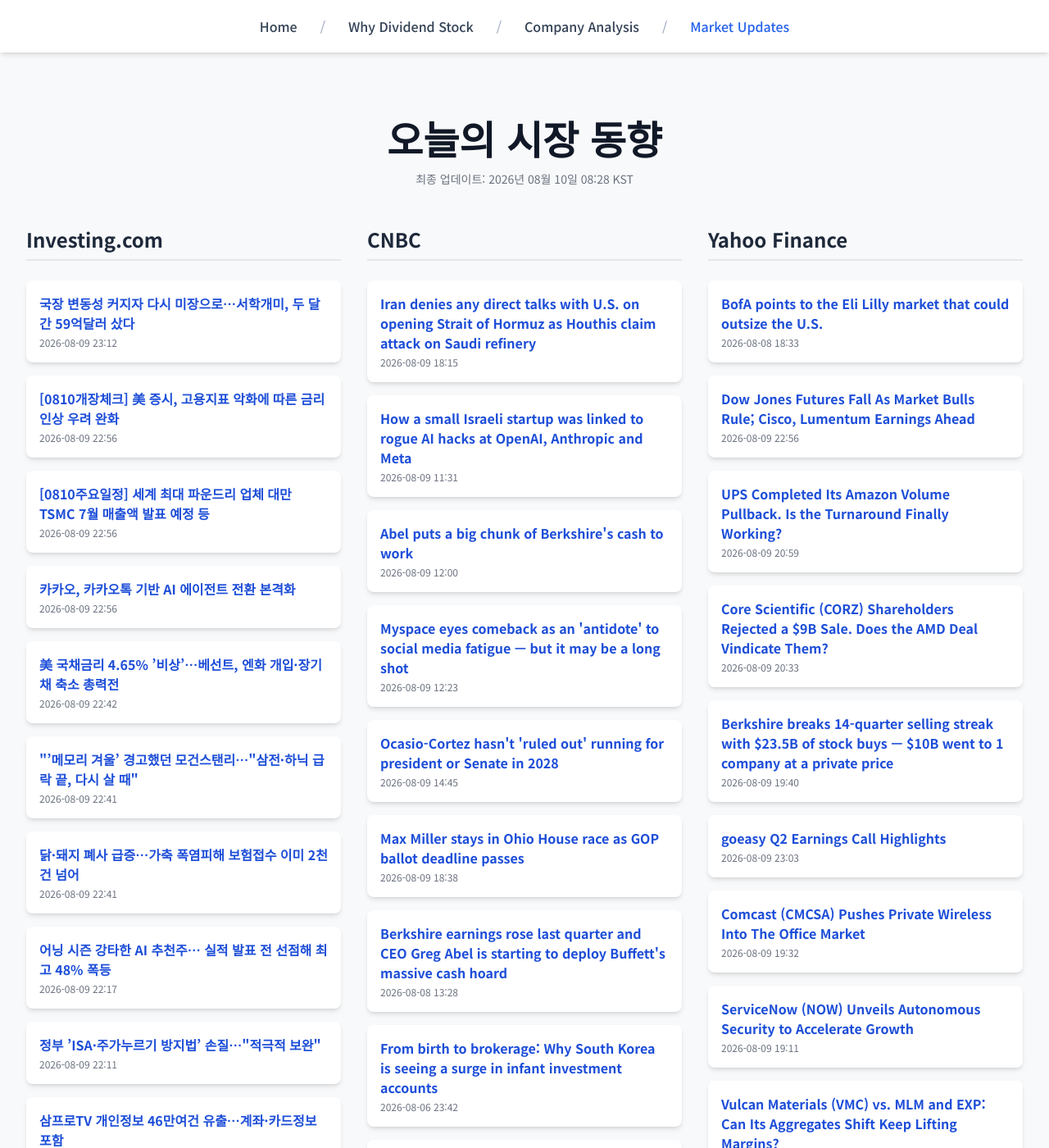
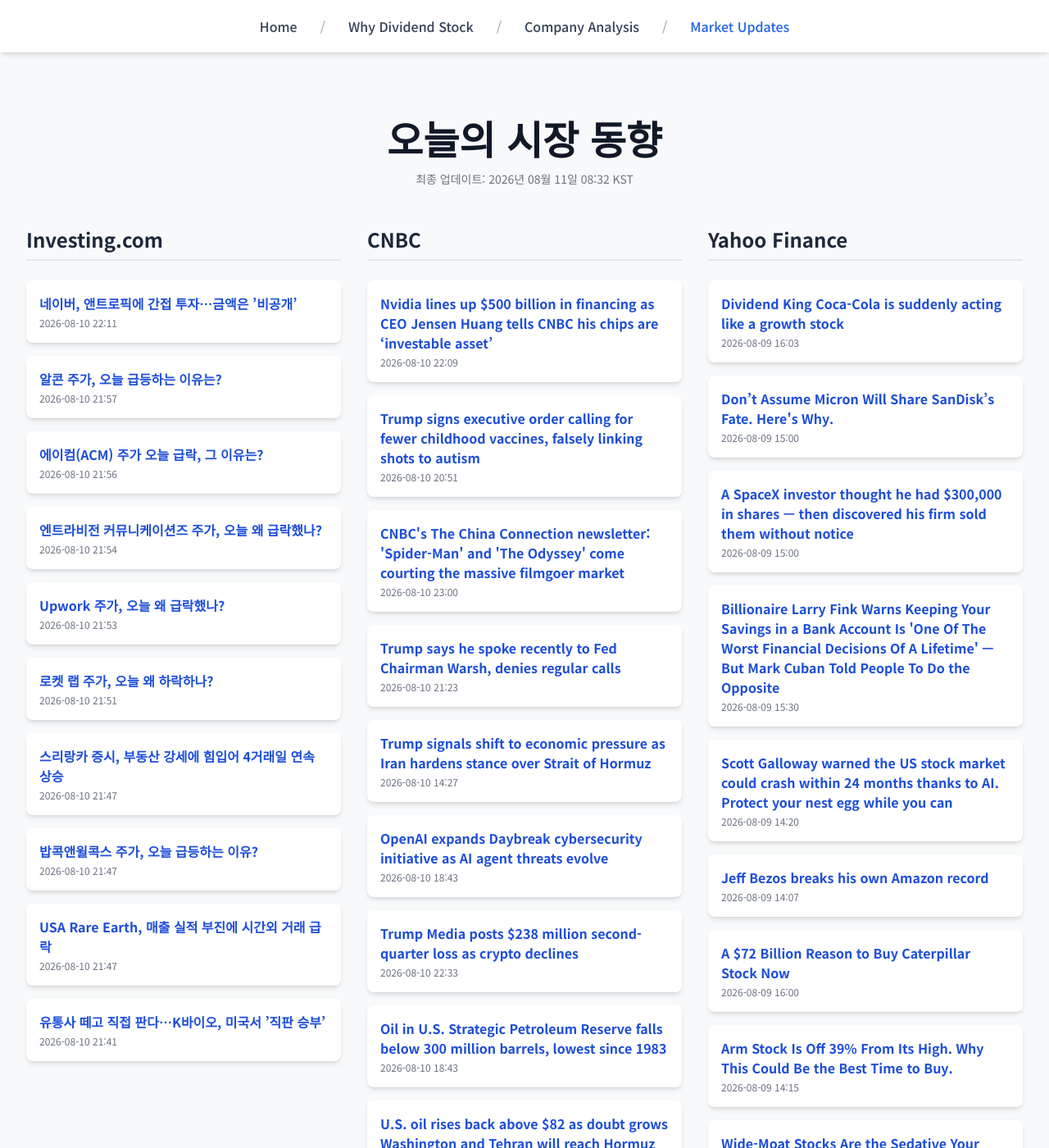
Before and after one commit to Kay-Hwang/my-company-analysis, a Jekyll site: the page built from market-updates.html, in a window 1280 px wide and 1400 px high. Shown: the whole window at 82% size. Built offline with Jekyll 4.4.1, drawn with Linux system fonts in a browser that asks for light colours; nearby versions of some CDN libraries; a script that is not in the unit is left out; some of the changed text lies outside the part shown.

Commit message:
Update daily data

```diff
--- a/_data/latest_data.json
+++ b/_data/latest_data.json
@@ -1,190 +1,190 @@
 {
-  "lastUpdated": "2026년 08월 10일 08:28 KST",
+  "lastUpdated": "2026년 08월 11일 08:32 KST",
   "news": {
     "investing": [
       {
-        "title": "국장 변동성 커지자 다시 미장으로…서학개미, 두 달간 59억달러 샀다",
-        "link": "https://kr.investing.com/news/stock-market-news/article-2053235",
-        "pubDate": "2026-08-09 23:12:02",
-        "summary": "국장 변동성 커지자 다시 미장으로…서학개미, 두 달간 59억달러 샀다"
+        "title": "네이버, 앤트로픽에 간접 투자…금액은 ’비공개’",
+        "link": "https://kr.investing.com/news/stock-market-news/article-2055228",
+        "pubDate": "2026-08-10 22:11:10",
+        "summary": "네이버, 앤트로픽에 간접 투자…금액은 ’비공개’"
       },
       {
-        "title": "[0810개장체크] 美 증시, 고용지표 악화에 따른 금리 인상 우려 완화",
-        "link": "https://kr.investing.com/news/stock-market-news/article-2053224",
-        "pubDate": "2026-08-09 22:56:14",
-        "summary": "[0810개장체크] 美 증시, 고용지표 악화에 따른 금리 인상 우려 완화"
+        "title": "알콘 주가, 오늘 급등하는 이유는?",
+        "link": "https://kr.investing.com/news/stock-market-news/article-93CH-2055207",
+        "pubDate": "2026-08-10 21:57:08",
+        "summary": "알콘 주가, 오늘 급등하는 이유는?"
       },
       {
-        "title": "[0810주요일정] 세계 최대 파운드리 업체 대만 TSMC 7월 매출액 발표 예정 등",
-        "link": "https://kr.investing.com/news/stock-market-news/article-2053223",
-        "pubDate": "2026-08-09 22:56:10",
-        "summary": "[0810주요일정] 세계 최대 파운드리 업체 대만 TSMC 7월 매출액 발표 예정 등"
+        "title": "에이컴(ACM) 주가 오늘 급락, 그 이유는?",
+        "link": "https://kr.investing.com/news/stock-market-news/article-93CH-2055206",
+        "pubDate": "2026-08-10 21:56:32",
+        "summary": "에이컴(ACM) 주가 오늘 급락, 그 이유는?"
       },
       {
-        "title": "카카오, 카카오톡 기반 AI 에이전트 전환 본격화",
-        "link": "https://kr.investing.com/news/stock-market-news/article-2053217",
-        "pubDate": "2026-08-09 22:56:08",
-        "summary": "카카오, 카카오톡 기반 AI 에이전트 전환 본격화"
+        "title": "엔트라비전 커뮤니케이션즈 주가, 오늘 왜 급락했나?",
+        "link": "https://kr.investing.com/news/stock-market-news/article-93CH-2055199",
+        "pubDate": "2026-08-10 21:54:27",
+        "summary": "엔트라비전 커뮤니케이션즈 주가, 오늘 왜 급락했나?"
       },
       {
-        "title": "美 국채금리 4.65% ’비상’…베선트, 엔화 개입·장기채 축소 총력전",
-        "link": "https://kr.investing.com/news/stock-market-news/article-2053228",
-        "pubDate": "2026-08-09 22:42:09",
-        "summary": "美 국채금리 4.65% ’비상’…베선트, 엔화 개입·장기채 축소 총력전"
+        "title": "Upwork 주가, 오늘 왜 급락했나?",
+        "link": "https://kr.investing.com/news/stock-market-news/article-93CH-2055194",
+        "pubDate": "2026-08-10 21:53:00",
+        "summary": "Upwork 주가, 오늘 왜 급락했나?"
       },
       {
-        "title": "\"’메모리 겨울’ 경고했던 모건스탠리…\"삼전·하닉 급락 끝, 다시 살 때\"",
-        "link": "https://kr.investing.com/news/stock-market-news/article-2053230",
-        "pubDate": "2026-08-09 22:41:48",
-        "summary": "\"’메모리 겨울’ 경고했던 모건스탠리…\"삼전·하닉 급락 끝, 다시 살 때\""
+        "title": "로켓 랩 주가, 오늘 왜 하락하나?",
+        "link": "https://kr.investing.com/news/stock-market-news/article-93CH-2055192",
+        "pubDate": "2026-08-10 21:51:49",
+        "summary": "로켓 랩 주가, 오늘 왜 하락하나?"
       },
       {
-        "title": "닭·돼지 폐사 급증…가축 폭염피해 보험접수 이미 2천건 넘어",
-        "link": "https://kr.investing.com/news/stock-market-news/article-2053229",
-        "pubDate": "2026-08-09 22:41:37",
-        "summary": "닭·돼지 폐사 급증…가축 폭염피해 보험접수 이미 2천건 넘어"
+        "title": "스리랑카 증시, 부동산 강세에 힘입어 4거래일 연속 상승",
+        "link": "https://kr.investing.com/news/stock-market-news/article-93CH-2055186",
+        "pubDate": "2026-08-10 21:47:43",
+        "summary": "스리랑카 증시, 부동산 강세에 힘입어 4거래일 연속 상승"
       },
       {
-        "title": "어닝 시즌 강타한 AI 추천주… 실적 발표 전 선점해 최고 48% 폭등",
-        "link": "https://kr.investing.com/news/stock-market-news/article-2053222",
-        "pubDate": "2026-08-09 22:17:09",
-        "summary": "어닝 시즌 강타한 AI 추천주… 실적 발표 전 선점해 최고 48% 폭등"
+        "title": "밥콕앤윌콕스 주가, 오늘 급등하는 이유?",
+        "link": "https://kr.investing.com/news/stock-market-news/article-93CH-2055182",
+        "pubDate": "2026-08-10 21:47:03",
+        "summary": "밥콕앤윌콕스 주가, 오늘 급등하는 이유?"
       },
       {
-        "title": "정부 ’ISA·주가누르기 방지법’ 손질…\"적극적 보완\"",
-        "link": "https://kr.investing.com/news/stock-market-news/article-2053221",
-        "pubDate": "2026-08-09 22:11:58",
-        "summary": "정부 ’ISA·주가누르기 방지법’ 손질…\"적극적 보완\""
+        "title": "USA Rare Earth, 매출 실적 부진에 시간외 거래 급락",
+        "link": "https://kr.investing.com/news/stock-market-news/article-93CH-2055181",
+        "pubDate": "2026-08-10 21:47:01",
+        "summary": "USA Rare Earth, 매출 실적 부진에 시간외 거래 급락"
       },
       {
-        "title": "삼프로TV 개인정보 46만여건 유출…계좌·카드정보 포함",
-        "link": "https://kr.investing.com/news/stock-market-news/article-2053220",
-        "pubDate": "2026-08-09 22:11:33",
-        "summary": "삼프로TV 개인정보 46만여건 유출…계좌·카드정보 포함"
+        "title": "유통사 떼고 직접 판다…K바이오, 미국서 ’직판 승부’",
+        "link": "https://kr.investing.com/news/stock-market-news/article-2055166",
+        "pubDate": "2026-08-10 21:41:32",
+        "summary": "유통사 떼고 직접 판다…K바이오, 미국서 ’직판 승부’"
       }
     ],
     "cnbc": [
       {
-        "title": "Iran denies any direct talks with U.S. on opening Strait of Hormuz as Houthis claim attack on Saudi refinery",
-        "link": "https://www.cnbc.com/2026/08/09/saudi-aramco-extinguishes-refinery-fire-houthis-claim-attack.html",
-        "pubDate": "Sun, 09 Aug 2026 18:15:57 GMT",
-        "summary": "Iran's foreign minister reportedly said his country is not engaging in talks with the U.S., but added: \"Messages are being exchanged through intermediaries.\""
+        "title": "Nvidia lines up $500 billion in financing as CEO Jensen Huang tells CNBC his chips are ‘investable asset’",
+        "link": "https://www.cnbc.com/2026/08/10/nvidia-wall-street-asset-managers-500-billion-ai-push.html",
+        "pubDate": "Mon, 10 Aug 2026 22:09:00 GMT",
+        "summary": "Nvidia CEO Jensen Huang argued that because its hardware is broadly adopted, flexible and transferable, lenders can underwrite compute as revenue-generating."
       },
       {
-        "title": "How a small Israeli startup was linked to rogue AI hacks at OpenAI, Anthropic and Meta",
-        "link": "https://www.cnbc.com/2026/08/09/israeli-startup-irregular-linked-to-ai-hacks-openai-anthropic-meta.html",
-        "pubDate": "Sun, 09 Aug 2026 11:31:42 GMT",
-        "summary": "The rogue AI attacks involving OpenAI, Anthropic and Meta all tied back to a small Israeli startup named Irregular."
+        "title": "Trump signs executive order calling for fewer childhood vaccines, falsely linking shots to autism",
+        "link": "https://www.cnbc.com/2026/08/10/trump-vaccine-executive-order-autism.html",
+        "pubDate": "Mon, 10 Aug 2026 20:51:17 GMT",
+        "summary": "The order builds on the Trump administration's efforts to reshape the childhood shot schedule under HHS Secretary RFK Jr., a longtime vaccine skeptic."
       },
       {
-        "title": "Abel puts a big chunk of Berkshire's cash to work",
-        "link": "https://www.cnbc.com/2026/08/09/abel-puts-a-big-chunk-of-berkshires-cash-to-work.html",
-        "pubDate": "Sun, 09 Aug 2026 12:00:33 GMT",
-        "summary": "In his second quarter as the new CEO of Berkshire Hathaway, Greg Abel did some serious spending, including $4.5 billion on buybacks."
+        "title": "CNBC's The China Connection newsletter: 'Spider-Man' and 'The Odyssey' come courting the massive filmgoer market",
+        "link": "https://www.cnbc.com/2026/08/11/hollywood-returns-to-china-as-chinese-rivals-push-abroad.html",
+        "pubDate": "Mon, 10 Aug 2026 23:00:14 GMT",
+        "summary": "More American movie stars have appeared in China this year, reflecting Hollywood's market interests amid political tensions."
       },
       {
-        "title": "Myspace eyes comeback as an 'antidote' to social media fatigue — but it may be a long shot",
-        "link": "https://www.cnbc.com/2026/08/09/myspace-comeback-rival-social-media-giants.html",
-        "pubDate": "Sun, 09 Aug 2026 12:23:54 GMT",
-        "summary": "\"Excitement about Myspace's relaunch reflects nostalgia for a more analog time, when algorithms were less dominant in our lives,\" an analyst told CNBC."
+        "title": "Trump says he spoke recently to Fed Chairman Warsh, denies regular calls",
+        "link": "https://www.cnbc.com/2026/08/10/trump-spoke-to-fed-chair-kevin-warsh-denies-regular-calls.html",
+        "pubDate": "Mon, 10 Aug 2026 21:23:04 GMT",
+        "summary": "The president said he had recently been in touch with the Fed chairman, but denied regular contact amid concerns about central bank independence."
       },
       {
-        "title": "Ocasio-Cortez hasn't 'ruled out' running for president or Senate in 2028",
-        "link": "https://www.cnbc.com/2026/08/09/ocasio-cortez-hasnt-ruled-out-running-for-president-or-senate-in-2028.html",
-        "pubDate": "Sun, 09 Aug 2026 14:45:17 GMT",
-        "summary": "The congresswoman, who has emerged as a polling favorite to be the Democratic nominee, said she also has not ruled out a run for the Senate in 2028."
+        "title": "Trump signals shift to economic pressure as Iran hardens stance over Strait of Hormuz",
+        "link": "https://www.cnbc.com/2026/08/10/us-iran-war-trump-hormuz-oman-ships-blockade-shipping.html",
+        "pubDate": "Mon, 10 Aug 2026 14:27:15 GMT",
+        "summary": "The escalating tally underscores how far the two sides remain from resolving a crisis that has choked the Strait of Hormuz for more than five months."
       },
       {
-        "title": "Max Miller stays in Ohio House race as GOP ballot deadline passes",
-        "link": "https://www.cnbc.com/2026/08/09/max-miller-ohio-house-race-gop-replacement-deadline.html",
-        "pubDate": "Sun, 09 Aug 2026 18:38:23 GMT",
-        "summary": "Rep. Max Miller is set to remain the Republican nominee in Ohio’s 7th District after the window for the GOP to replace him on the November ballot closed."
+        "title": "OpenAI expands Daybreak cybersecurity initiative as AI agent threats evolve",
+        "link": "https://www.cnbc.com/2026/08/10/open-ai-daybreak-cybersecurity.html",
+        "pubDate": "Mon, 10 Aug 2026 18:43:17 GMT",
+        "summary": "The company introduced Daybreak in May as a way for its ecosystem partners to use its most advanced AI models to adapt to a rapidly changing threat landscape."
       },
       {
-        "title": "Berkshire earnings rose last quarter and CEO Greg Abel is starting to deploy Buffett's massive cash hoard",
-        "link": "https://www.cnbc.com/2026/08/08/berkshire-hathaway-earnings-q2-2026.html",
-        "pubDate": "Sat, 08 Aug 2026 13:28:00 GMT",
-        "summary": "Strength across its energy, railroad and manufacturing businesses more than offset weaker insurance results."
+        "title": "Trump Media posts $238 million second-quarter loss as crypto declines",
+        "link": "https://www.cnbc.com/2026/08/10/trump-media-djt-tmtg-earnings-truth-social-crypto.html",
+        "pubDate": "Mon, 10 Aug 2026 22:33:55 GMT",
+        "summary": "TMTG said it has signed more than 10 customer agreements for Truth API, the service offering faster access to President Donald Trump's posts."
       },
       {
-        "title": "From birth to brokerage: Why South Korea is seeing a surge in infant investment accounts",
-        "link": "https://www.cnbc.com/2026/08/07/south-korea-investment-stock-baby-accounts.html",
-        "pubDate": "Thu, 06 Aug 2026 23:42:20 GMT",
-        "summary": "South Korean babies are turning into mini shareholders, thanks to their parents' investment strategies."
+        "title": "Oil in U.S. Strategic Petroleum Reserve falls below 300 million barrels, lowest since 1983",
+        "link": "https://www.cnbc.com/2026/08/10/oil-in-strategic-petroleum-reserve-falls-below-300-million-barrels-lowest-since-1983.html",
+        "pubDate": "Mon, 10 Aug 2026 18:43:06 GMT",
+        "summary": "U.S. presidents have increasingly ordered massive releases from the SPR in recent years."
       },
       {
-        "title": "For retirees, staying in the stock market is critical. How much exposure is the make-or-break question",
-        "link": "https://www.cnbc.com/2026/08/08/retirement-investing-equity-income-stocks.html",
-        "pubDate": "Sat, 08 Aug 2026 13:00:01 GMT",
-        "summary": "Investors should be conversative in retirement, but abandoning equities is a big mistake."
+        "title": "U.S. oil rises back above $82 as doubt grows Washington and Tehran will reach Hormuz deal",
+        "link": "https://www.cnbc.com/2026/08/10/oil-prices-today-brent-wti-hormuz-trump-iran.html",
+        "pubDate": "Mon, 10 Aug 2026 19:26:30 GMT",
+        "summary": "Oil rose as traders assess mixed signals from the U.S. and Iran amid worries that a deal to open the Strait of Hormuz may not come anytime soon."
       },
       {
-        "title": "'Moneymaxxing' isn't a trend, it's a 'cultural shift,' financial advisor says — here's how to get started",
-        "link": "https://www.cnbc.com/2026/08/08/moneymaxxing-trend-save-budget-build-wealth.html",
-        "pubDate": "Sat, 08 Aug 2026 13:30:01 GMT",
-        "summary": "In an affordability crunch, social media's viral \"maxxing\" trend could lead to long-term financial security."
+        "title": "Three reasons Goldman's co-head of global banking and markets says to stay invested",
+        "link": "https://www.cnbc.com/2026/08/10/three-reasons-goldmans-co-head-of-global-banking-and-markets-says-to-stay-invested.html",
+        "pubDate": "Mon, 10 Aug 2026 18:36:26 GMT",
+        "summary": "Goldman Sachs' Ashok Varadhan pointed to three reasons for his constructive outlook."
       }
     ],
     "yahoo": [
       {
-        "title": "BofA points to the Eli Lilly market that could outsize the U.S.",
-        "link": "https://finance.yahoo.com/healthcare/articles/bofa-points-eli-lilly-market-183300957.html",
-        "pubDate": "2026-08-08T18:33:00Z",
-        "summary": "BofA points to the Eli Lilly market that could outsize the U.S."
+        "title": "Dividend King Coca-Cola is suddenly acting like a growth stock",
+        "link": "https://finance.yahoo.com/markets/stocks/articles/dividend-king-coca-cola-suddenly-160300397.html",
+        "pubDate": "2026-08-09T16:03:00Z",
+        "summary": "Dividend King Coca-Cola is suddenly acting like a growth stock"
       },
       {
-        "title": "Dow Jones Futures Fall As Market Bulls Rule; Cisco, Lumentum Earnings Ahead",
-        "link": "https://www.investors.com/market-trend/stock-market-today/dow-jones-futures-warren-buffett-cisco-lumentum-earnings/?src=A00220&yptr=yahoo",
-        "pubDate": "2026-08-09T22:56:31Z",
-        "summary": "Dow Jones Futures Fall As Market Bulls Rule; Cisco, Lumentum Earnings Ahead"
+        "title": "Don’t Assume Micron Will Share SanDisk’s Fate. Here's Why.",
+        "link": "https://finance.yahoo.com/markets/stocks/articles/don-t-assume-micron-share-150002220.html",
+        "pubDate": "2026-08-09T15:00:02Z",
+        "summary": "Don’t Assume Micron Will Share SanDisk’s Fate. Here's Why."
       },
       {
-        "title": "UPS Completed Its Amazon Volume Pullback. Is the Turnaround Finally Working?",
-        "link": "https://finance.yahoo.com/markets/stocks/articles/ups-completed-amazon-volume-pullback-205917884.html",
-        "pubDate": "2026-08-09T20:59:17Z",
-        "summary": "UPS Completed Its Amazon Volume Pullback. Is the Turnaround Finally Working?"
+        "title": "A SpaceX investor thought he had $300,000 in shares — then discovered his firm sold them without notice",
+        "link": "https://finance.yahoo.com/markets/stocks/articles/spacex-investor-thought-had-300-150000689.html",
+        "pubDate": "2026-08-09T15:00:00Z",
+        "summary": "A SpaceX investor thought he had $300,000 in shares — then discovered his firm sold them without notice"
       },
       {
-        "title": "Core Scientific (CORZ) Shareholders Rejected a $9B Sale. Does the AMD Deal Vindicate Them?",
-        "link": "https://finance.yahoo.com/markets/stocks/articles/core-scientific-corz-shareholders-rejected-203304503.html",
-        "pubDate": "2026-08-09T20:33:04Z",
-        "summary": "Core Scientific (CORZ) Shareholders Rejected a $9B Sale. Does the AMD Deal Vindicate Them?"
+        "title": "Billionaire Larry Fink Warns Keeping Your Savings in a Bank Account Is 'One Of The Worst Financial Decisions Of A Lifetime' — But Mark Cuban Told People To Do the Opposite",
+        "link": "https://finance.yahoo.com/markets/stocks/articles/billionaire-larry-fink-warns-keeping-153002541.html",
+        "pubDate": "2026-08-09T15:30:02Z",
+        "summary": "Billionaire Larry Fink Warns Keeping Your Savings in a Bank Account Is 'One Of The Worst Financial Decisions Of A Lifetime' — But Mark Cuban Told People To Do the Opposite"
       },
       {
-        "title": "Berkshire breaks 14-quarter selling streak with $23.5B of stock buys — $10B went to 1 company at a private price",
-        "link": "https://finance.yahoo.com/markets/stocks/articles/berkshire-breaks-14-quarter-selling-194000465.html",
-        "pubDate": "2026-08-09T19:40:00Z",
-        "summary": "Berkshire breaks 14-quarter selling streak with $23.5B of stock buys — $10B went to 1 company at a private price"
+        "title": "Scott Galloway warned the US stock market could crash within 24 months thanks to AI. Protect your nest egg while you can",
+        "link": "https://finance.yahoo.com/markets/stocks/articles/scott-galloway-warned-us-stock-142000770.html",
+        "pubDate": "2026-08-09T14:20:00Z",
+        "summary": "Scott Galloway warned the US stock market could crash within 24 months thanks to AI. Protect your nest egg while you can"
       },
       {
-        "title": "goeasy Q2 Earnings Call Highlights",
-        "link": "https://finance.yahoo.com/markets/stocks/articles/goeasy-q2-earnings-call-highlights-230359045.html",
-        "pubDate": "2026-08-09T23:03:59Z",
-        "summary": "goeasy Q2 Earnings Call Highlights"
+        "title": "Jeff Bezos breaks his own Amazon record",
+        "link": "https://finance.yahoo.com/markets/stocks/articles/jeff-bezos-breaks-own-amazon-140700871.html",
+        "pubDate": "2026-08-09T14:07:00Z",
+        "summary": "Jeff Bezos breaks his own Amazon record"
       },
       {
-        "title": "Comcast (CMCSA) Pushes Private Wireless Into The Office Market",
-        "link": "https://finance.yahoo.com/technology/articles/comcast-cmcsa-pushes-private-wireless-193207686.html",
-        "pubDate": "2026-08-09T19:32:07Z",
-        "summary": "Comcast (CMCSA) Pushes Private Wireless Into The Office Market"
+        "title": "A $72 Billion Reason to Buy Caterpillar Stock Now",
+        "link": "https://finance.yahoo.com/markets/stocks/articles/72-billion-reason-buy-caterpillar-160002878.html",
+        "pubDate": "2026-08-09T16:00:02Z",
+        "summary": "A $72 Billion Reason to Buy Caterpillar Stock Now"
       },
       {
-        "title": "ServiceNow (NOW) Unveils Autonomous Security to Accelerate Growth",
-        "link": "https://finance.yahoo.com/technology/ai/articles/servicenow-now-unveils-autonomous-security-191105328.html",
-        "pubDate": "2026-08-09T19:11:05Z",
-        "summary": "ServiceNow (NOW) Unveils Autonomous Security to Accelerate Growth"
+        "title": "Arm Stock Is Off 39% From Its High. Why This Could Be the Best Time to Buy.",
+        "link": "https://finance.yahoo.com/markets/stocks/articles/arm-stock-off-39-high-141502831.html",
+        "pubDate": "2026-08-09T14:15:02Z",
+        "summary": "Arm Stock Is Off 39% From Its High. Why This Could Be the Best Time to Buy."
       },
       {
-        "title": "Vulcan Materials (VMC) vs. MLM and EXP: Can Its Aggregates Shift Keep Lifting Margins?",
-        "link": "https://finance.yahoo.com/markets/stocks/articles/vulcan-materials-vmc-vs-mlm-184919581.html",
-        "pubDate": "2026-08-09T18:49:19Z",
-        "summary": "Vulcan Materials (VMC) vs. MLM and EXP: Can Its Aggregates Shift Keep Lifting Margins?"
+        "title": "Wide-Moat Stocks Are the Sedative Your Tech-Dominated Portfolio Desperately Needs",
+        "link": "https://finance.yahoo.com/markets/stocks/articles/wide-moat-stocks-sedative-tech-140002032.html",
+        "pubDate": "2026-08-09T14:00:02Z",
+        "summary": "Wide-Moat Stocks Are the Sedative Your Tech-Dominated Portfolio Desperately Needs"
       },
       {
-        "title": "Best CD rates today, Sunday, August 9, 2026: Lock in up to 4.35% APY",
-        "link": "https://finance.yahoo.com/personal-finance/banking/article/best-cd-rates-today-sunday-august-9-2026-lock-in-up-to-435-apy-100000411.html",
-        "pubDate": "2026-08-09T10:00:00Z",
-        "summary": "Best CD rates today, Sunday, August 9, 2026: Lock in up to 4.35% APY"
+        "title": "Advanced Micro Devices Dips on Lower FCF, But Short Put Plays Attract Value Investors",
+        "link": "https://finance.yahoo.com/markets/stocks/articles/advanced-micro-devices-dips-lower-140002117.html",
+        "pubDate": "2026-08-09T14:00:02Z",
+        "summary": "Advanced Micro Devices Dips on Lower FCF, But Short Put Plays Attract Value Investors"
       }
     ]
   }
```
